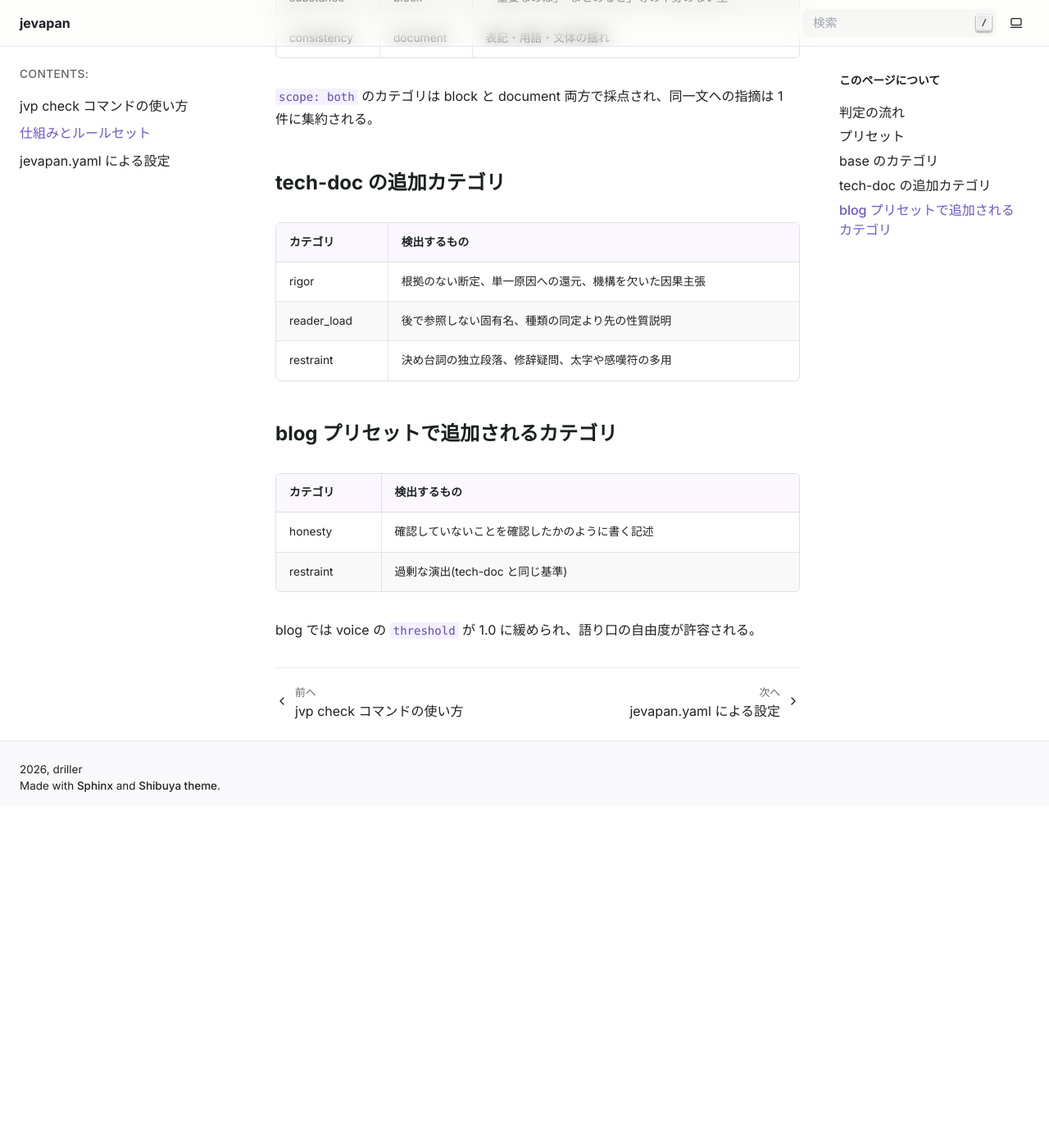
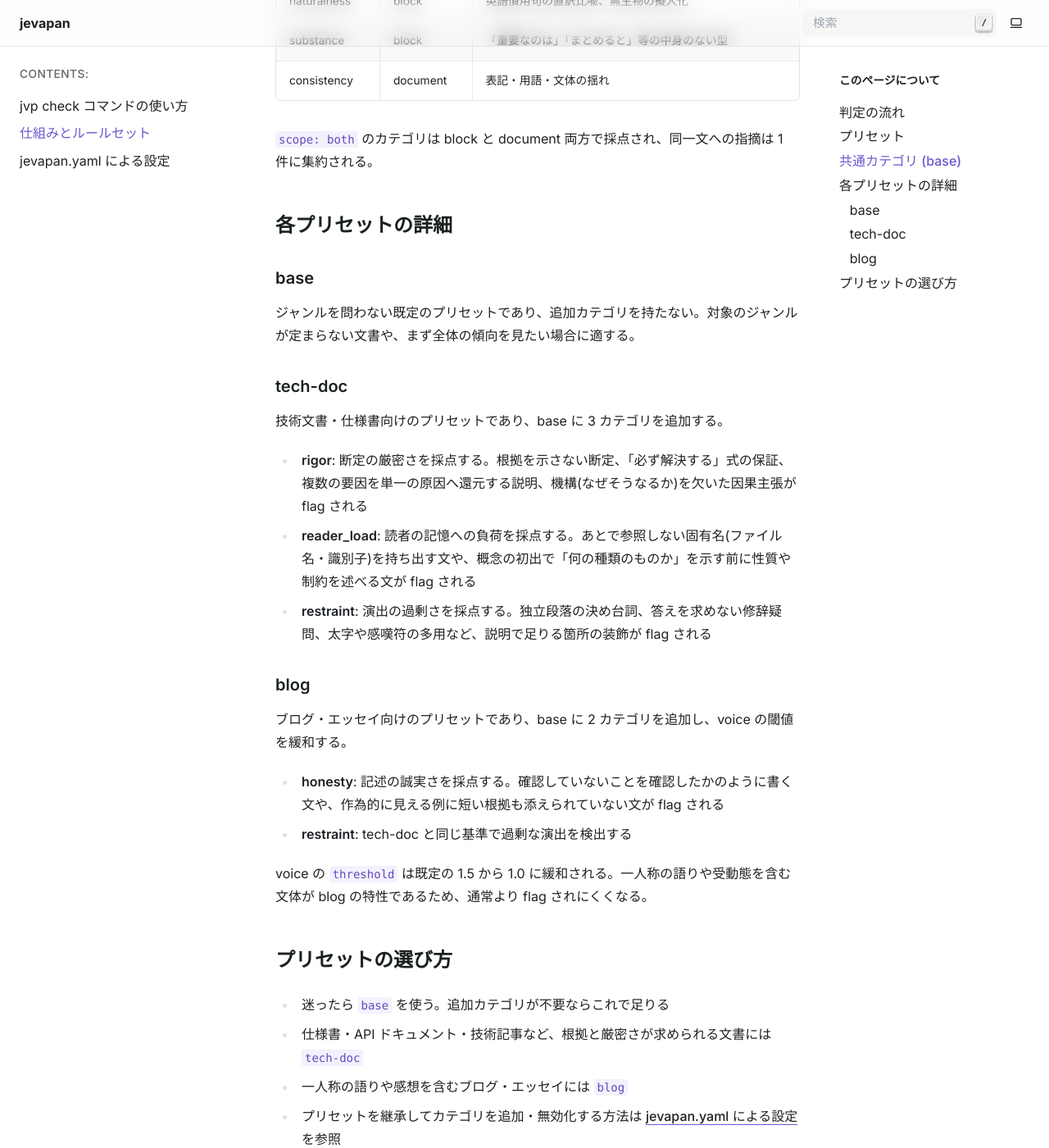
Before and after one commit to drillan/jevapan, a Sphinx documentation site: the page built from docs/rulesets.md, in a window 1280 px wide and 1400 px high, scrolled down 1334 px. Shown: the whole window at 82% size. Built offline with Sphinx 7.4.7, drawn with Linux system fonts in a browser that asks for light colours; before the commit the page ends 2318 px from its top, so only the background shows below that; some of the changed text lies outside the part shown.

Commit message:
Document what each ruleset preset actually flags
Preset names alone did not tell readers which checks run; describe the
target genre, what the added categories flag in prose (rigor,
reader_load, restraint, honesty), blog's relaxed voice threshold, and
how to choose — without copying YAML values that would drift.

Generated with [Devin](https://devin.ai)

Co-Authored-By: Devin <158243242+devin-ai-integration[bot]@users.noreply.github.com>

```diff
--- a/docs/rulesets.md
+++ b/docs/rulesets.md
@@ -15,13 +15,15 @@ jvp は文書を次の段階で処理する。
 
 `--ruleset` で選択できる同梱プリセットは 3 種ある。
 
-| プリセット | 内容 |
-|---|---|
-| `base` | 全ジャンル共通の 7 カテゴリ(既定) |
-| `tech-doc` | base + rigor, reader_load, restraint |
-| `blog` | base + restraint, honesty、voice の閾値緩和 |
+| プリセット | 対象ジャンル | 構成 |
+|---|---|---|
+| `base` | ジャンル不問(既定) | 全ジャンル共通の 7 カテゴリ |
+| `tech-doc` | 技術文書・仕様書 | base + rigor, reader_load, restraint |
+| `blog` | ブログ・エッセイ | base + restraint, honesty、voice の閾値緩和 |
 
-## base のカテゴリ
+## 共通カテゴリ (base)
+
+すべてのプリセットが共有する 7 カテゴリである。
 
 | カテゴリ | スコープ | 検出するもの |
 |---|---|---|
@@ -35,19 +37,32 @@ jvp は文書を次の段階で処理する。
 
 `scope: both` のカテゴリは block と document 両方で採点され、同一文への指摘は 1 件に集約される。
 
-## tech-doc の追加カテゴリ
+## 各プリセットの詳細
 
-| カテゴリ | 検出するもの |
-|---|---|
-| rigor | 根拠のない断定、単一原因への還元、機構を欠いた因果主張 |
-| reader_load | 後で参照しない固有名、種類の同定より先の性質説明 |
-| restraint | 決め台詞の独立段落、修辞疑問、太字や感嘆符の多用 |
+### base
 
-## blog プリセットで追加されるカテゴリ
+ジャンルを問わない既定のプリセットであり、追加カテゴリを持たない。対象のジャンルが定まらない文書や、まず全体の傾向を見たい場合に適する。
 
-| カテゴリ | 検出するもの |
-|---|---|
-| honesty | 確認していないことを確認したかのように書く記述 |
-| restraint | 過剰な演出(tech-doc と同じ基準) |
+### tech-doc
 
-blog では voice の `threshold` が 1.0 に緩められ、語り口の自由度が許容される。
+技術文書・仕様書向けのプリセットであり、base に 3 カテゴリを追加する。
+
+- **rigor**: 断定の厳密さを採点する。根拠を示さない断定、「必ず解決する」式の保証、複数の要因を単一の原因へ還元する説明、機構(なぜそうなるか)を欠いた因果主張が flag される
+- **reader_load**: 読者の記憶への負荷を採点する。あとで参照しない固有名(ファイル名・識別子)を持ち出す文や、概念の初出で「何の種類のものか」を示す前に性質や制約を述べる文が flag される
+- **restraint**: 演出の過剰さを採点する。独立段落の決め台詞、答えを求めない修辞疑問、太字や感嘆符の多用など、説明で足りる箇所の装飾が flag される
+
+### blog
+
+ブログ・エッセイ向けのプリセットであり、base に 2 カテゴリを追加し、voice の閾値を緩和する。
+
+- **honesty**: 記述の誠実さを採点する。確認していないことを確認したかのように書く文や、作為的に見える例に短い根拠も添えられていない文が flag される
+- **restraint**: tech-doc と同じ基準で過剰な演出を検出する
+
+voice の `threshold` は既定の 1.5 から 1.0 に緩和される。一人称の語りや受動態を含む文体が blog の特性であるため、通常より flag されにくくなる。
+
+## プリセットの選び方
+
+- 迷ったら `base` を使う。追加カテゴリが不要ならこれで足りる
+- 仕様書・API ドキュメント・技術記事など、根拠と厳密さが求められる文書には `tech-doc`
+- 一人称の語りや感想を含むブログ・エッセイには `blog`
+- プリセットを継承してカテゴリを追加・無効化する方法は {doc}`configuration` を参照
```
